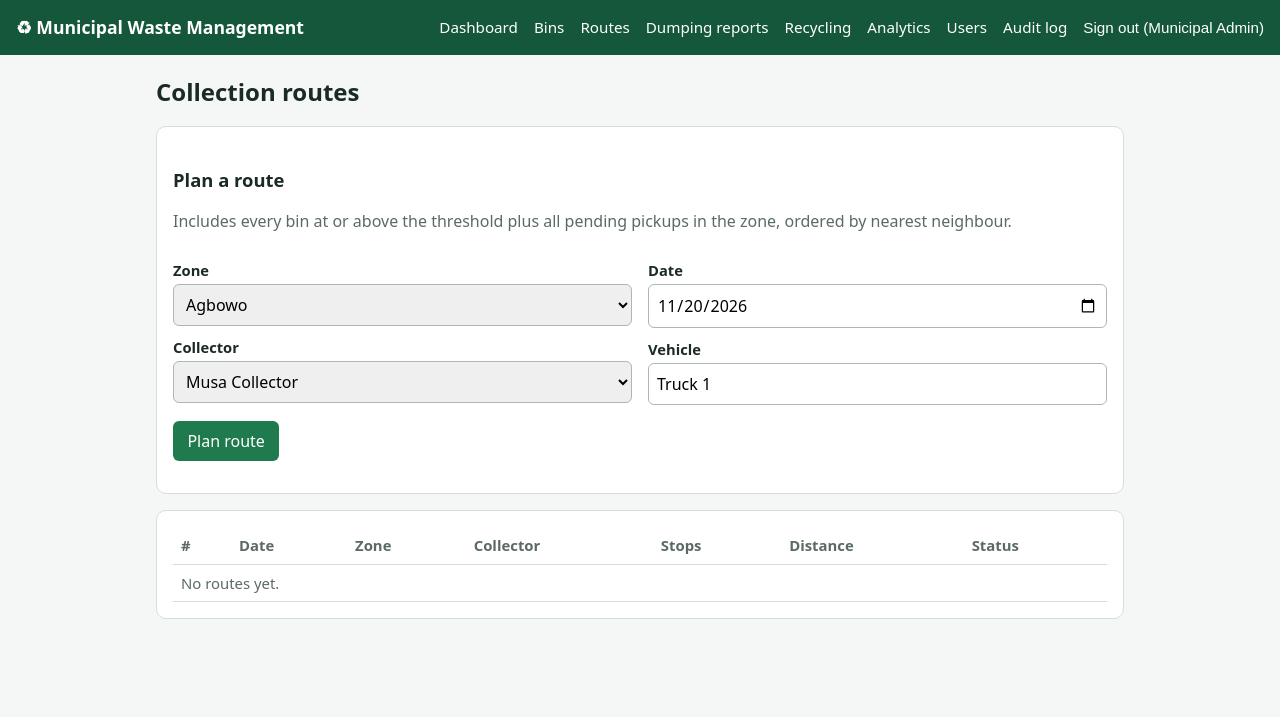
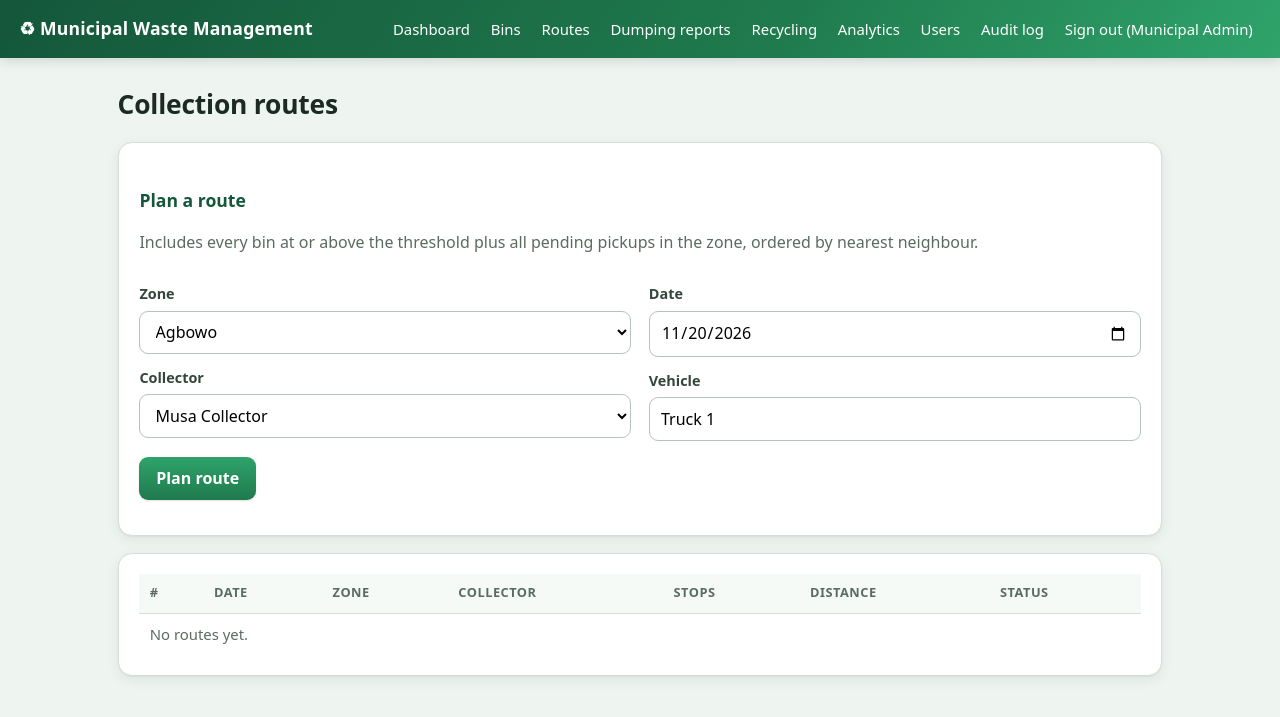
Before and after one commit to BasitKorede/WASTE-MANAGEMENT-SYSTEM-FOR-A-MUNICIPALITY-CASE-STUDY-UNIVERSITY-OF-IBADAN, a Flask app: page /staff/routes in a window 1280 px wide. Shown: the top 717 px of the page. Run offline with Flask 3, Linux system fonts and the light colour scheme; the visitor is signed in with stand-in values (Sample User, id 1); data comes from the database, SQL or seed files in the repository; data that the repository does not hold is empty.

Commit message:
Polish interface: gradient header, card and stat styling, status badges, home hero
Styling only; behaviour and the 35 tests are unchanged.

Co-Authored-By: Claude Haiku 5.5 <noreply@anthropic.com>
Claude-Session: https://claude.ai/code/session_01EThMTwLcSrsDZhrohtQ9Sq

```diff
--- a/wms/static/style.css
+++ b/wms/static/style.css
@@ -1,19 +1,53 @@
-:root{--g:#1f7a4d;--gd:#14573a;--bg:#f4f7f5;--tx:#1b2a22;--mu:#5b6b62;--bd:#d5dfd9;--rd:#b3261e;--am:#b26a00}
-*{box-sizing:border-box}body{margin:0;font:16px/1.5 system-ui,Segoe UI,Arial,sans-serif;background:var(--bg);color:var(--tx)}
-header{background:var(--gd);color:#fff;padding:.7rem 1rem;display:flex;flex-wrap:wrap;gap:.6rem 1.2rem;align-items:center}
-header a,header button{color:#fff;text-decoration:none;font-size:.95rem;background:none;border:0;cursor:pointer;padding:.2rem 0}
-header .brand{font-weight:700;font-size:1.1rem;margin-right:auto}header nav{display:flex;flex-wrap:wrap;gap:.2rem 1rem}
-main{max-width:1000px;margin:1.2rem auto;padding:0 1rem}h1{font-size:1.5rem;margin:.2rem 0 1rem}h2{font-size:1.15rem;margin:1.4rem 0 .6rem}
-.card{background:#fff;border:1px solid var(--bd);border-radius:10px;padding:1rem;margin-bottom:1rem;overflow-x:auto}
-.grid{display:grid;grid-template-columns:repeat(auto-fit,minmax(150px,1fr));gap:.8rem;margin-bottom:1rem}
-.stat{background:#fff;border:1px solid var(--bd);border-radius:10px;padding:.8rem}.stat b{display:block;font-size:1.7rem;color:var(--g)}.stat.warn b{color:var(--rd)}
-table{width:100%;border-collapse:collapse;font-size:.93rem}th,td{padding:.45rem .5rem;border-bottom:1px solid var(--bd);text-align:left;vertical-align:middle}th{color:var(--mu);font-weight:600}
-label{display:block;font-weight:600;margin:.6rem 0 .2rem;font-size:.92rem}input,select,textarea{width:100%;padding:.5rem;border:1px solid #aab8b0;border-radius:6px;font:inherit}
-button.btn,.btn{background:var(--g);color:#fff;border:0;border-radius:6px;padding:.5rem .9rem;cursor:pointer;font:inherit;text-decoration:none;display:inline-block}
-.btn.sec{background:#fff;color:var(--g);border:1px solid var(--g)}.btn.red{background:var(--rd)}.btn.sm{padding:.25rem .6rem;font-size:.85rem}
-.flash{padding:.6rem .8rem;border-radius:6px;margin-bottom:.8rem}.flash.ok{background:#dff3e6;color:#14573a}.flash.error{background:#fde7e5;color:var(--rd)}
-.badge{display:inline-block;padding:.1rem .5rem;border-radius:999px;font-size:.78rem;background:#e6efe9;color:var(--gd)}
-.badge.pending,.badge.open,.badge.planned{background:#fff1d6;color:var(--am)}.badge.cancelled{background:#eee;color:#666}.badge.resolved,.badge.collected,.badge.completed{background:#dff3e6;color:var(--gd)}
-meter{width:100%;height:14px}form.inline{display:inline-flex;gap:.3rem;align-items:center}form.inline input{width:90px}
-.two{display:grid;grid-template-columns:1fr 1fr;gap:1rem}@media(max-width:700px){.two{grid-template-columns:1fr}header{flex-direction:column;align-items:flex-start}}
-.muted{color:var(--mu)}.narrow{max-width:420px;margin:0 auto}
+:root{--g:#1f7a4d;--gd:#14573a;--ga:#2fa36b;--bg:#eef4f0;--tx:#1b2a22;--mu:#5b6b62;--bd:#d5dfd9;--rd:#b3261e;--am:#b26a00;--sh:0 1px 2px rgba(20,60,40,.06),0 4px 14px rgba(20,60,40,.07)}
+*{box-sizing:border-box}
+body{margin:0;font:16px/1.55 system-ui,"Segoe UI",Roboto,Arial,sans-serif;background:var(--bg);color:var(--tx);-webkit-font-smoothing:antialiased}
+header{background:linear-gradient(120deg,var(--gd),var(--g) 60%,var(--ga));color:#fff;padding:.8rem 1.2rem;display:flex;flex-wrap:wrap;gap:.6rem 1.2rem;align-items:center;box-shadow:0 2px 12px rgba(0,0,0,.15);position:sticky;top:0;z-index:10}
+header a,header button{color:#fff;text-decoration:none;font-size:.93rem;background:none;border:0;cursor:pointer;padding:.3rem .5rem;border-radius:6px;font:inherit;font-size:.93rem;transition:background .15s}
+header a:hover,header button:hover{background:rgba(255,255,255,.14)}
+header .brand{font-weight:700;font-size:1.1rem;margin-right:auto;padding:0;letter-spacing:.2px}
+header nav{display:flex;flex-wrap:wrap;gap:.2rem .3rem;align-items:center}
+header nav form{margin:0}
+main{max-width:1080px;margin:1.6rem auto;padding:0 1.1rem;animation:fade .3s ease}
+@keyframes fade{from{opacity:0;transform:translateY(4px)}to{opacity:1;transform:none}}
+h1{font-size:1.65rem;margin:.2rem 0 1.1rem;letter-spacing:-.2px}
+h2{font-size:1.1rem;margin:1.5rem 0 .7rem;color:var(--gd)}
+.card{background:#fff;border:1px solid var(--bd);border-radius:14px;padding:1.2rem 1.3rem;margin-bottom:1.1rem;box-shadow:var(--sh);overflow-x:auto;transition:transform .15s,box-shadow .15s}
+.card:hover{box-shadow:0 2px 6px rgba(20,60,40,.08),0 10px 24px rgba(20,60,40,.09)}
+.grid{display:grid;grid-template-columns:repeat(auto-fit,minmax(170px,1fr));gap:.9rem;margin-bottom:1.1rem}
+.stat{background:#fff;border:1px solid var(--bd);border-radius:14px;padding:1rem 1.1rem;box-shadow:var(--sh);border-top:4px solid var(--g)}
+.stat b{display:block;font-size:1.9rem;color:var(--g);line-height:1.1;margin-bottom:.25rem;font-variant-numeric:tabular-nums}
+.stat.warn{border-top-color:var(--rd)}.stat.warn b{color:var(--rd)}
+table{width:100%;border-collapse:separate;border-spacing:0;font-size:.93rem}
+th,td{padding:.6rem .65rem;border-bottom:1px solid var(--bd);text-align:left;vertical-align:middle}
+th{color:var(--mu);font-weight:600;font-size:.8rem;text-transform:uppercase;letter-spacing:.5px;background:#f6faf7}
+tr:last-child td{border-bottom:0}
+tbody tr:hover td,table tr:hover td{background:#f7fbf8}
+label{display:block;font-weight:600;margin:.8rem 0 .3rem;font-size:.9rem;color:#33463c}
+input,select,textarea{width:100%;padding:.55rem .7rem;border:1px solid #b5c4bb;border-radius:9px;font:inherit;background:#fff;transition:border-color .15s,box-shadow .15s}
+input:focus,select:focus,textarea:focus{outline:none;border-color:var(--g);box-shadow:0 0 0 3px rgba(31,122,77,.18)}
+button.btn,.btn{background:linear-gradient(180deg,var(--ga),var(--g));color:#fff;border:0;border-radius:9px;padding:.55rem 1.05rem;cursor:pointer;font:inherit;font-weight:600;text-decoration:none;display:inline-block;box-shadow:0 1px 2px rgba(0,0,0,.12);transition:transform .08s,filter .15s}
+.btn:hover{filter:brightness(1.06)}.btn:active{transform:translateY(1px)}
+.btn.sec{background:#fff;color:var(--g);border:1px solid var(--g);box-shadow:none}.btn.sec:hover{background:#f0f8f3}
+.btn.red{background:linear-gradient(180deg,#cc3a31,var(--rd))}
+.btn.sm{padding:.3rem .65rem;font-size:.83rem;border-radius:7px}
+.flash{padding:.7rem .95rem;border-radius:10px;margin-bottom:.9rem;font-weight:500;border-left:4px solid;box-shadow:var(--sh)}
+.flash.ok{background:#e9f7ef;color:#14573a;border-color:var(--g)}
+.flash.error{background:#fdecea;color:var(--rd);border-color:var(--rd)}
+.badge{display:inline-flex;align-items:center;gap:.3rem;padding:.2rem .65rem;border-radius:999px;font-size:.76rem;font-weight:600;background:#e6efe9;color:var(--gd);text-transform:capitalize;white-space:nowrap}
+.badge::before{content:"";width:6px;height:6px;border-radius:50%;background:currentColor;opacity:.7}
+.badge.pending,.badge.open,.badge.planned{background:#fff3dc;color:var(--am)}
+.badge.scheduled,.badge.investigating,.badge.in_progress{background:#e4eefc;color:#2456a6}
+.badge.cancelled{background:#eeeeee;color:#666}
+.badge.resolved,.badge.collected,.badge.completed{background:#dff3e6;color:var(--gd)}
+meter{width:100%;height:14px;border-radius:999px;overflow:hidden;background:#e6ece8}
+form.inline{display:inline-flex;gap:.4rem;align-items:center;flex-wrap:wrap}
+form.inline input{width:100px}
+.two{display:grid;grid-template-columns:1fr 1fr;gap:1.1rem}
+.muted{color:var(--mu)}
+.narrow{max-width:440px;margin:1.5rem auto}
+.hero{background:linear-gradient(135deg,var(--gd),var(--ga));color:#fff;border-radius:18px;padding:2.2rem 2rem;margin-bottom:1.3rem;box-shadow:var(--sh)}
+.hero h1{color:#fff;font-size:2rem;margin:0 0 .5rem}.hero p{margin:0 0 1.2rem;opacity:.92;max-width:620px}
+.hero .btn.sec{background:rgba(255,255,255,.12);color:#fff;border-color:rgba(255,255,255,.7)}
+.hero .btn{background:#fff;color:var(--gd)}
+@media(max-width:700px){.two{grid-template-columns:1fr}header{flex-direction:column;align-items:flex-start;position:static}main{margin-top:1rem}.hero{padding:1.5rem 1.2rem}.hero h1{font-size:1.5rem}h1{font-size:1.4rem}}
+@media(prefers-reduced-motion:reduce){*{animation:none!important;transition:none!important}}
--- a/wms/templates/index.html
+++ b/wms/templates/index.html
@@ -1,3 +1,2 @@
-{% extends 'base.html' %}{% block body %}<h1>Cleaner streets, on schedule</h1>
-<div class="card"><p>Request a waste pickup, report illegal dumping and see your zone's collection day. Municipal staff monitor bin levels and plan the shortest collection routes.</p><a class="btn" href="{{ url_for('auth.register') }}">Create an account</a> <a class="btn sec" href="{{ url_for('auth.login') }}">Sign in</a></div>
+{% extends 'base.html' %}{% block body %}<div class="hero"><h1>Cleaner streets, on schedule</h1><p>Request a waste pickup, report illegal dumping and see your zone's collection day. Municipal staff monitor bin levels and plan the shortest collection routes.</p><a class="btn" href="{{ url_for('auth.register') }}">Create an account</a> <a class="btn sec" href="{{ url_for('auth.login') }}">Sign in</a></div>
 <h2>Collection days by zone</h2><div class="card"><table><tr><th>Zone</th><th>Collection day</th><th>Monitored bins</th></tr>{% for z in zones %}<tr><td>{{ z.name }}</td><td>{{ z.collection_day }}</td><td>{{ z.bins }}</td></tr>{% endfor %}</table></div>{% endblock %}
```
Also changed, not shown: 13 other files.
